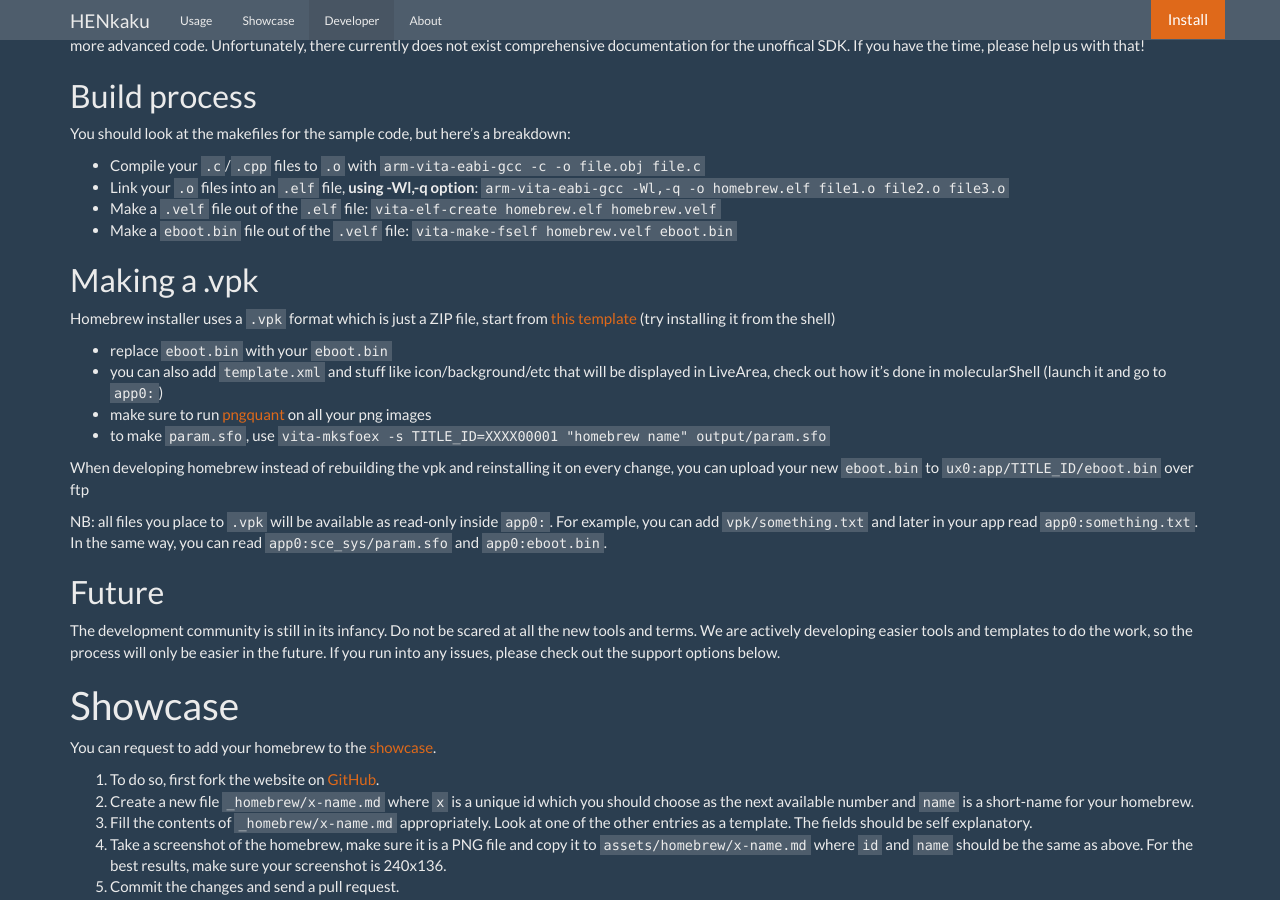
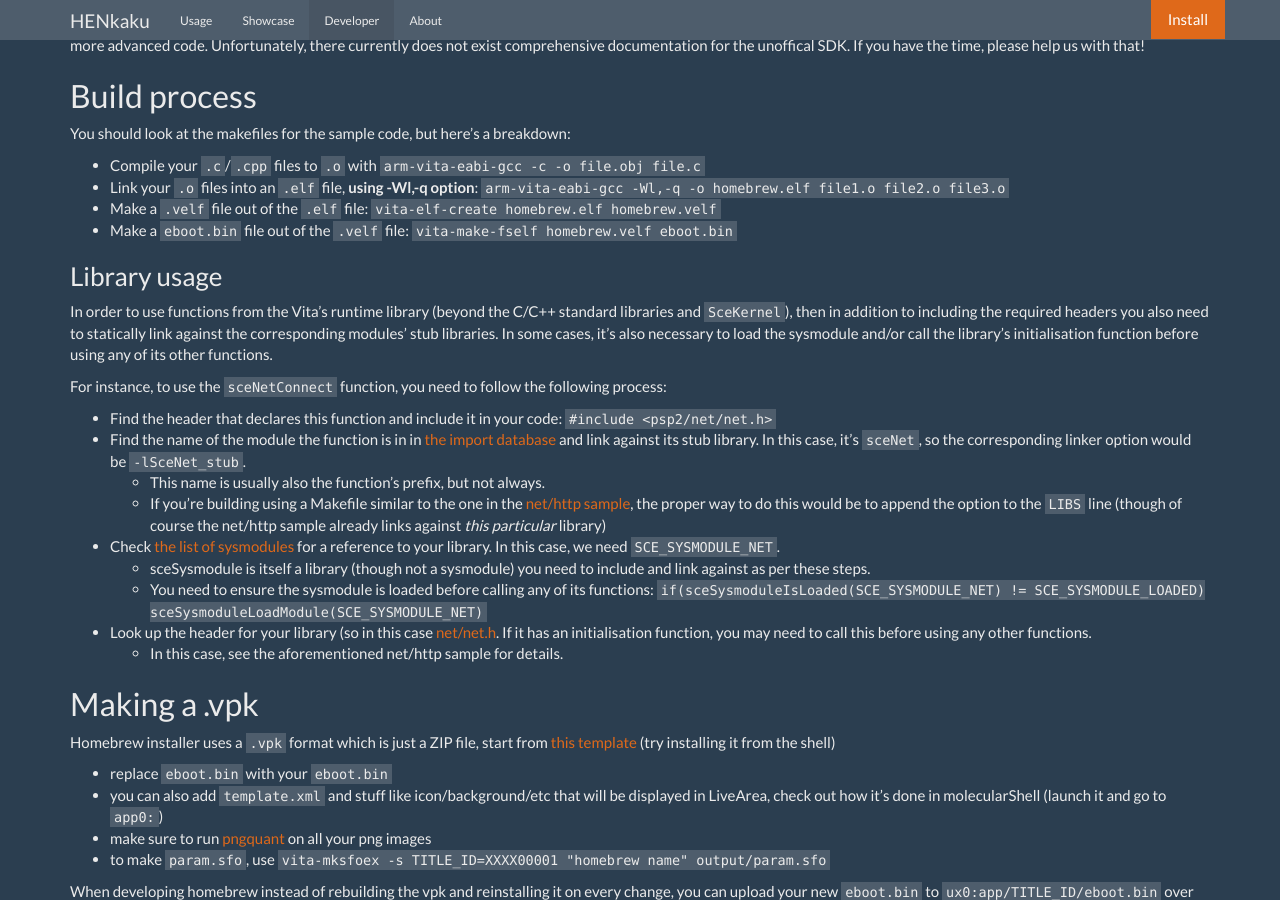
Before and after one commit to henkaku/henkaku.github.io, a Jekyll site: the page built from developer.md, in a window 1280 px wide and 900 px high, scrolled down 714 px. Built offline with Jekyll 4.4.1, drawn with Linux system fonts in a browser that asks for light colours.

Commit message:
Document general library usage
One of the most common issues people are having with the SDK seems to be that they don't know how to use Vita runtime libraries. This change adds instructions for doing that.

While this probably belongs somewhere in vitasdk eventually, currently this page is kind of the closest thing to documentation the SDK has, so I believe putting this here is a good holdover until someone decides to write a full one.

I tried to be very explicit with the instructions because chances are people who need these instructions are beginners who've never had to touch a build process, start off utterly confused and need at least a little handholding.

```diff
--- a/developer.md
+++ b/developer.md
@@ -42,6 +42,21 @@ You should look at the makefiles for the sample code, but here's a breakdown:
 * Make a `.velf` file out of the `.elf` file: `vita-elf-create homebrew.elf homebrew.velf`
 * Make a `eboot.bin` file out of the `.velf` file: `vita-make-fself homebrew.velf eboot.bin`
 
+### Library usage
+
+In order to use functions from the Vita's runtime library (beyond the C/C++ standard libraries and `SceKernel`), then in addition to including the required headers you also need to statically link against the corresponding modules' stub libraries. In some cases, it's also necessary to load the sysmodule and/or call the library's initialisation function before using any of its other functions.
+
+For instance, to use the `sceNetConnect` function, you need to follow the following process:
+* Find the header that declares this function and include it in your code: `#include <psp2/net/net.h>`
+* Find the name of the module the function is in in [the import database](https://github.com/vitasdk/vita-headers/blob/master/db.json) and link against its stub library. In this case, it's `sceNet`, so the corresponding linker option would be `-lSceNet_stub`.
+   * This name is usually also the function's prefix, but not always.
+   * If you're building using a Makefile similar to the one in the [net/http sample](https://github.com/vitasdk/samples/blob/master/net/http/Makefile), the proper way to do this would be to append the option to the `LIBS` line (though of course the net/http sample already links against *this particular* library)
+* Check [the list of sysmodules](https://github.com/vitasdk/vita-headers/blob/master/include/psp2/sysmodule.h) for a reference to your library. In this case, we need `SCE_SYSMODULE_NET`.
+   * sceSysmodule is itself a library (though not a sysmodule) you need to include and link against as per these steps.
+   * You need to ensure the sysmodule is loaded before calling any of its functions: `if(sceSysmoduleIsLoaded(SCE_SYSMODULE_NET) != SCE_SYSMODULE_LOADED) sceSysmoduleLoadModule(SCE_SYSMODULE_NET)`
+* Look up the header for your library (so in this case [net/net.h](https://github.com/vitasdk/vita-headers/blob/master/include/psp2/net/net.h). If it has an initialisation function, you may need to call this before using any other functions.
+   * In this case, see the aforementioned net/http sample for details.
+
 ## Making a .vpk
 
 Homebrew installer uses a `.vpk` format which is just a ZIP file, start from [this template](https://github.com/xyzz/Vita_Doom/releases/download/1.0/vitadoom.vpk) (try installing it from the shell)
```
